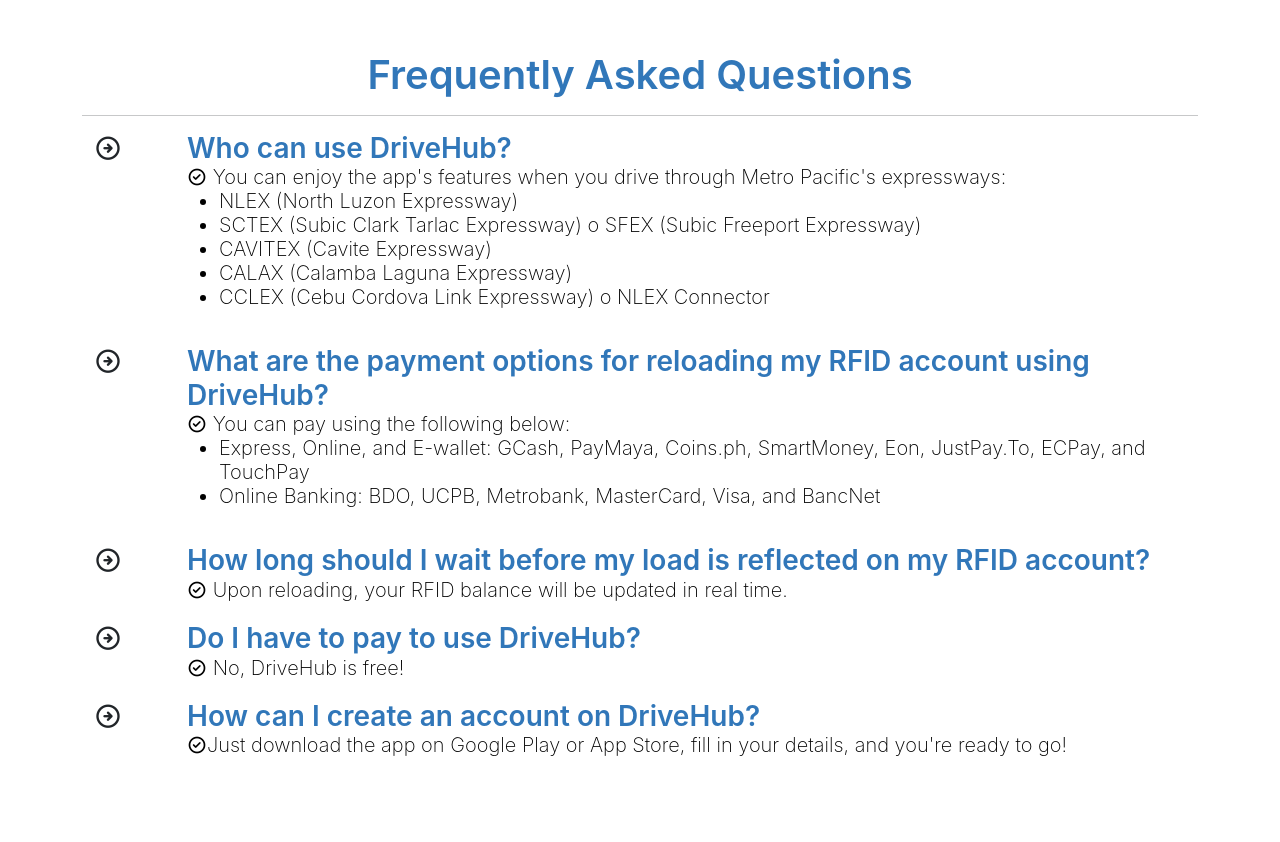
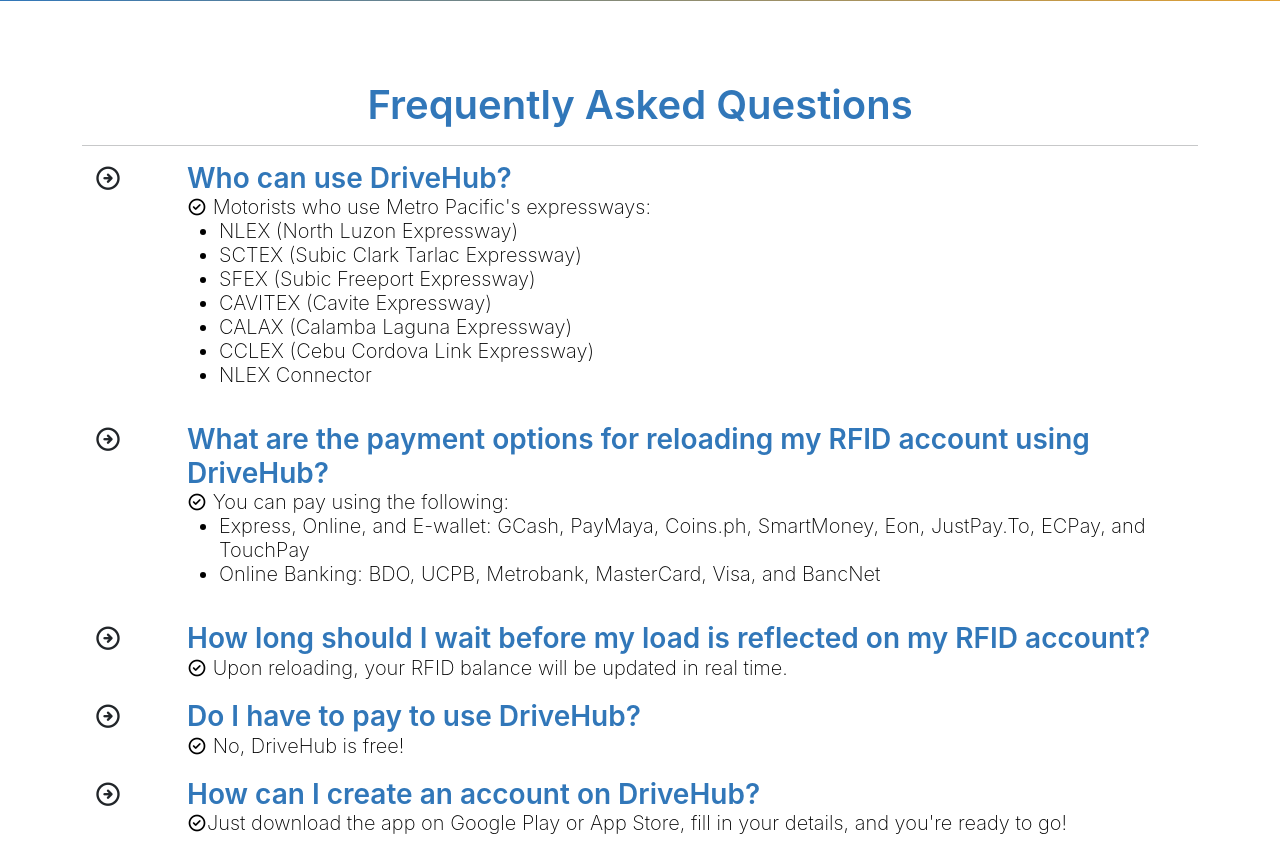
Before and after one commit to JMIRADOR27/Registration, a PHP site: page /drivehub/index.php in a window 1280 px wide. Shown: the part 3573-4415 px from the top of the page. Run offline with PHP 8.4, Linux system fonts and the light colour scheme; some libraries are stand-ins or nearby versions.

Commit message:
revisions from Daphne

```diff
--- a/drivehub/index.php
+++ b/drivehub/index.php
@@ -493,7 +493,7 @@
             <div class="row gx-5 align-items-center justify-content-center justify-content-lg-between">
                 <div class="col-12 col-lg-5" data-aos="fade-right">
                     <div class="h1 lh-1 mb-4 blue-font">About DriveHub</div>
-                    <p class="lead fw-normal text-muted mb-5 mb-lg-0">As the biggest tollway builder and operator in the Philippines, we at <strong>Metro Pacific Tollways Corp. </strong> that we have a huge role to play in setting the stage for the digital transformation of the transport sector.</p>
+                    <p class="lead fw-normal text-muted mb-5 mb-lg-0">As the biggest tollway builder and operator in the Philippines, we at <strong>Metro Pacific Tollways Corp. </strong> believe that we have a huge role to play in setting the stage for the digital transformation of the transport sector.</p>
                     <br>
                     <p class="lead fw-normal text-muted mb-5 mb-lg-0">With innovation ingrained in our DNA, we are now transcending beyond our core expressway business to answer the growing demand for mobility solutions amid the pandemic.</p>
                     <br>
@@ -542,13 +542,15 @@
                     <div class="col-md-1 col-2" data-aos="fade-left" data-aos-delay="100"><i class="uil uil-arrow-circle-right"></i></div>
                     <div class="col-md-11 col-10 blue-font" data-aos="fade-left" data-aos-delay="100">Who can use DriveHub?</div>
                     <div class="col-md-1 col-2" data-aos="fade-left" data-aos-delay="100"></div>
-                    <div class="col-md-11 col-10 blue-font bullet-point-faq" data-aos="fade-left" data-aos-delay="100"><i class="uil uil-check-circle"></i> You can enjoy the app's features when you drive through Metro Pacific's expressways:
+                    <div class="col-md-11 col-10 blue-font bullet-point-faq" data-aos="fade-left" data-aos-delay="100"><i class="uil uil-check-circle"></i> Motorists who use Metro Pacific's expressways:
                         <ul>
                             <li>NLEX (North Luzon Expressway)</li>
-                            <li>SCTEX (Subic Clark Tarlac Expressway) o SFEX (Subic Freeport Expressway)</li>
+                            <li>SCTEX (Subic Clark Tarlac Expressway)</li>
+                            <li>SFEX (Subic Freeport Expressway)</li>
                             <li>CAVITEX (Cavite Expressway)</li>
                             <li>CALAX (Calamba Laguna Expressway)</li>
-                            <li>CCLEX (Cebu Cordova Link Expressway) o NLEX Connector</li>
+                            <li>CCLEX (Cebu Cordova Link Expressway)</li>
+                            <li>NLEX Connector</li>
                         </ul>
                     </div>
                 </div>
@@ -557,7 +559,7 @@
                     <div class="col-md-1 col-2" data-aos="fade-left" data-aos-delay="100"><i class="uil uil-arrow-circle-right"></i></div>
                     <div class="col-md-11 col-10 blue-font" data-aos="fade-left" data-aos-delay="100">What are the payment options for reloading my RFID account using DriveHub?</div>
                     <div class="col-md-1 col-2" data-aos="fade-left" data-aos-delay="100"></div>
-                    <div class="col-md-11 col-10 blue-font bullet-point-faq" data-aos="fade-left" data-aos-delay="100"><i class="uil uil-check-circle"></i> You can pay using the following below:
+                    <div class="col-md-11 col-10 blue-font bullet-point-faq" data-aos="fade-left" data-aos-delay="100"><i class="uil uil-check-circle"></i> You can pay using the following:
                         <ul>
                             <li>Express, Online, and E-wallet: GCash, PayMaya, Coins.ph, SmartMoney, Eon, JustPay.To, ECPay, and TouchPay</li>
                             <li>Online Banking: BDO, UCPB, Metrobank, MasterCard, Visa, and BancNet</li>
```
